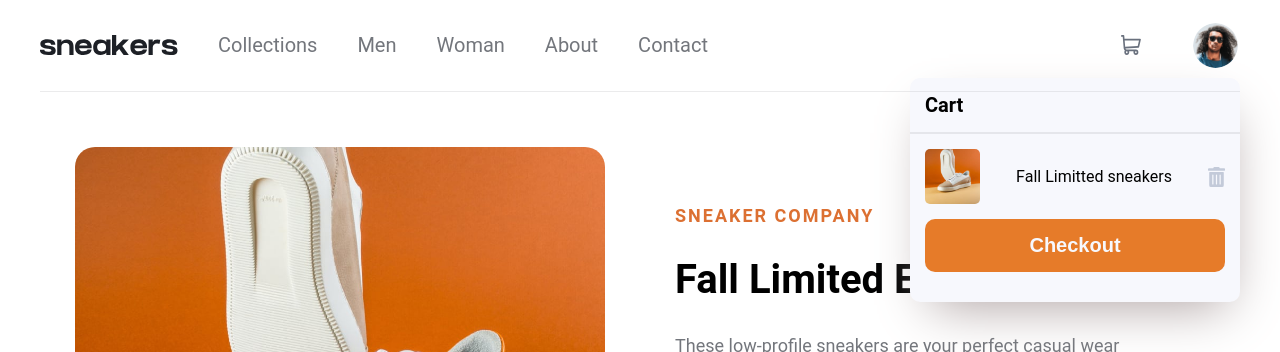
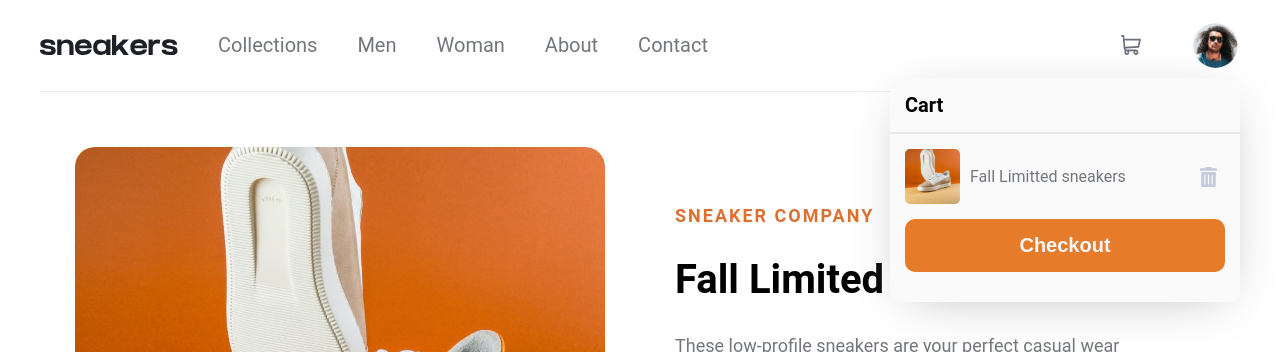
Before and after one commit to Frompath85/ecommerce-product, a React (Vite) app: page / in a window 1280 px wide. Shown: the top 352 px of the page. Built offline with nearby package versions, Linux system fonts and the light colour scheme.

Commit message:
add :hover animation

```diff
--- a/src/components/Styles/ShowCart.css
+++ b/src/components/Styles/ShowCart.css
@@ -1,11 +1,12 @@
 .CartContainer{
-    width: 330px;
-    box-shadow: #ac9f9f 4px 20px 50px -17px;
+    width: 350px;
+    box-shadow: #a8a7a7 1px 8px 50px -20px;
     border-radius: 10px;
-    background-color: #f7f8fd;
+    background-color: #fafafb;
     position: absolute;
     right: 0px;
     top: 70px;
+    z-index: 1;
 }
 .ProductCart{
     margin: 15px;
@@ -13,11 +14,27 @@
     display: flex;
     flex-direction: column;
 }
+.ProductCartEmpty{
+    display: flex;
+    justify-content: center;
+}
+.ProductCartEmpty p{
+    margin: 60px 0px;
+    font-size: 18px;
+    font-weight: bold;
+    color:  #73767c;
+}
 .ProductItem{
     display: flex;
-    justify-content: space-between;
+    gap: 10px;
     align-items: center;
 }
+.ProductItem p{
+    color: #73767c;
+    font-size: 16px;
+    width: 220px;
+}
+
 .ProductItemImg{
     width: 55px;
     height: 55px;
@@ -46,3 +63,8 @@
     font-weight: 600;
     border-bottom: 2px solid #a3a5a938;
 }
+.TotalPrice{
+    font-weight: bold;
+    color: black;
+    padding: 0px 10px;
+}
--- a/src/components/Styles/Slider.css
+++ b/src/components/Styles/Slider.css
@@ -43,6 +43,9 @@
     justify-content: center;
     cursor: pointer;
 }
+/* .Nextsvg:hover{
+   stroke: pink;
+} */
 .Previous{
     position: absolute;
     left: -25px;
--- a/src/main.css
+++ b/src/main.css
@@ -12,8 +12,7 @@ main{
         width: 35px;
         height: 35px;
     }
-    .menu{
-        visibility: hidden;
+    ul{
         display: none;
     }
     main{
@@ -29,6 +28,10 @@ main{
     }
     .rightNav{
         gap:30px;
+    }
+    .CartContainer {
+        margin: 10px;
+        width: 94%;
     }
     header {
         border: none;
```
